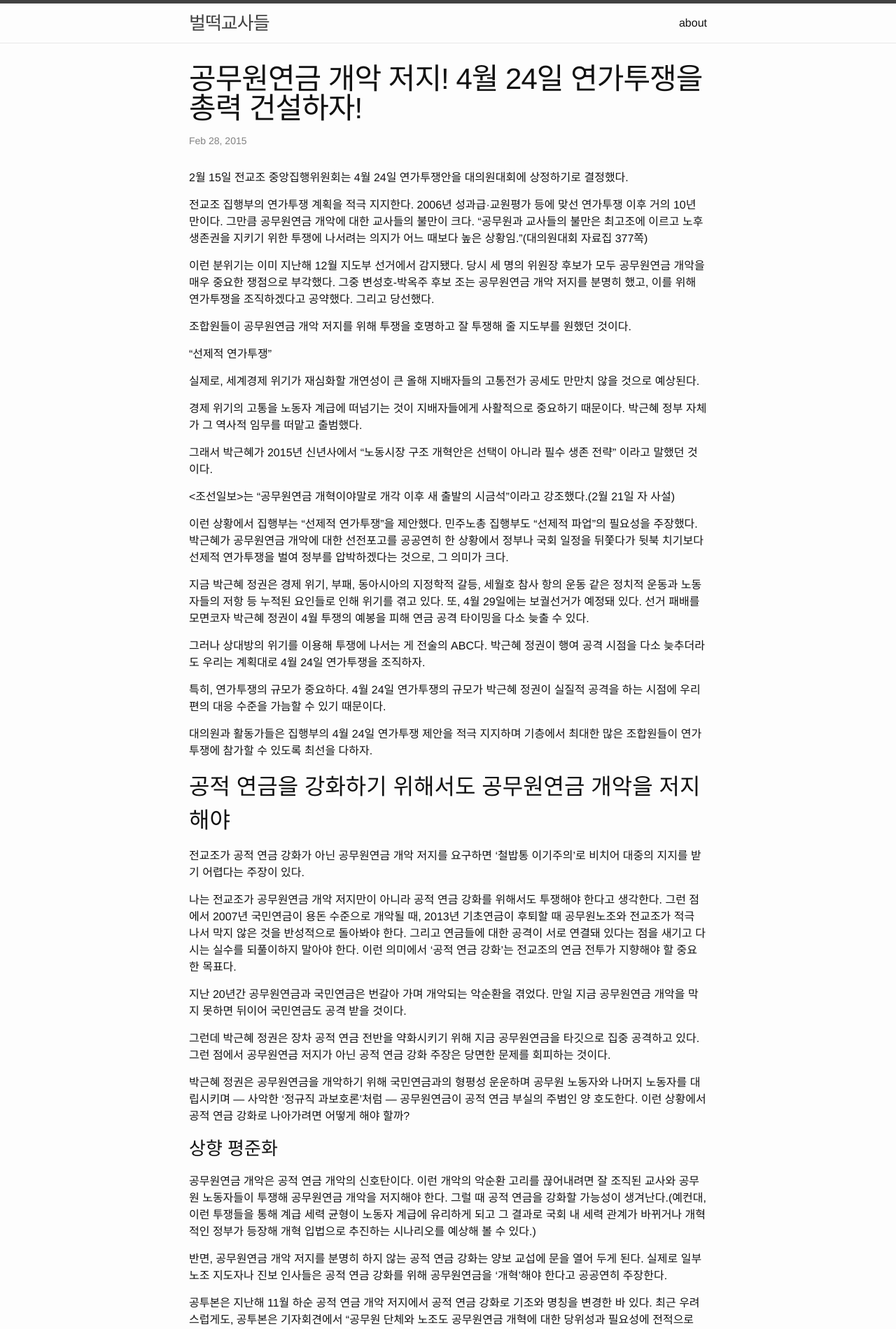
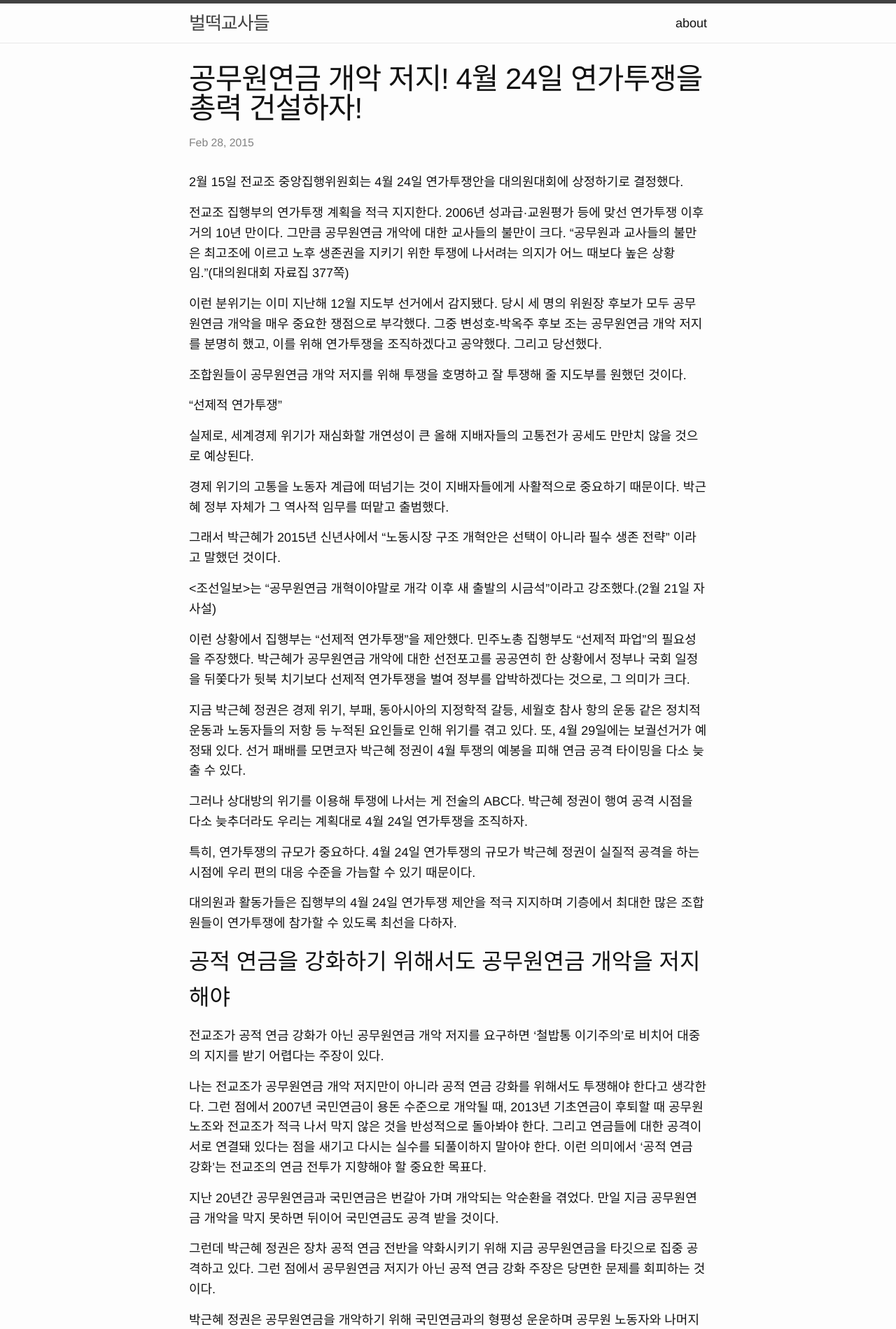
Before and after one commit to ruteachers/ruteachers.github.io, a Jekyll site: the page built from _posts/2015-02-27-for-0424.md, in a window 1280 px wide. Shown: the top 1899 px of the page at 70% size. Built offline with Jekyll 4.4.1, drawn with Linux system fonts in a browser that asks for light colours.

Commit message:
caption, font-size

```diff
--- a/_posts/2015-02-27-for-0424.md
+++ b/_posts/2015-02-27-for-0424.md
@@ -119,7 +119,8 @@
 공적 연금 강화 운동도 탄력 받을 수 있게 될 것이다.
 
 ![](/assets/20140713180720_0006_a6_opt.jpeg)
-“[대타협기구를] 들러리 세우면 언제든 빠진다”(공투본)
+
+> “[대타협기구를] 들러리 세우면 언제든 빠진다”(공투본)
 
 ## 공무원노조 지도부는 대타협기구에서 빠져 나와 전교조와 함께 파업하자
 
--- a/css/main.scss
+++ b/css/main.scss
@@ -7,9 +7,9 @@
 
 // Our variables
 $base-font-family: Helvetica, Arial, sans-serif;
-$base-font-size:   16px;
+$base-font-size:   18px;
 $small-font-size:  $base-font-size * 0.875;
-$base-line-height: 1.5;
+$base-line-height: 1.6;
 
 $spacing-unit:     30px;
 
```
